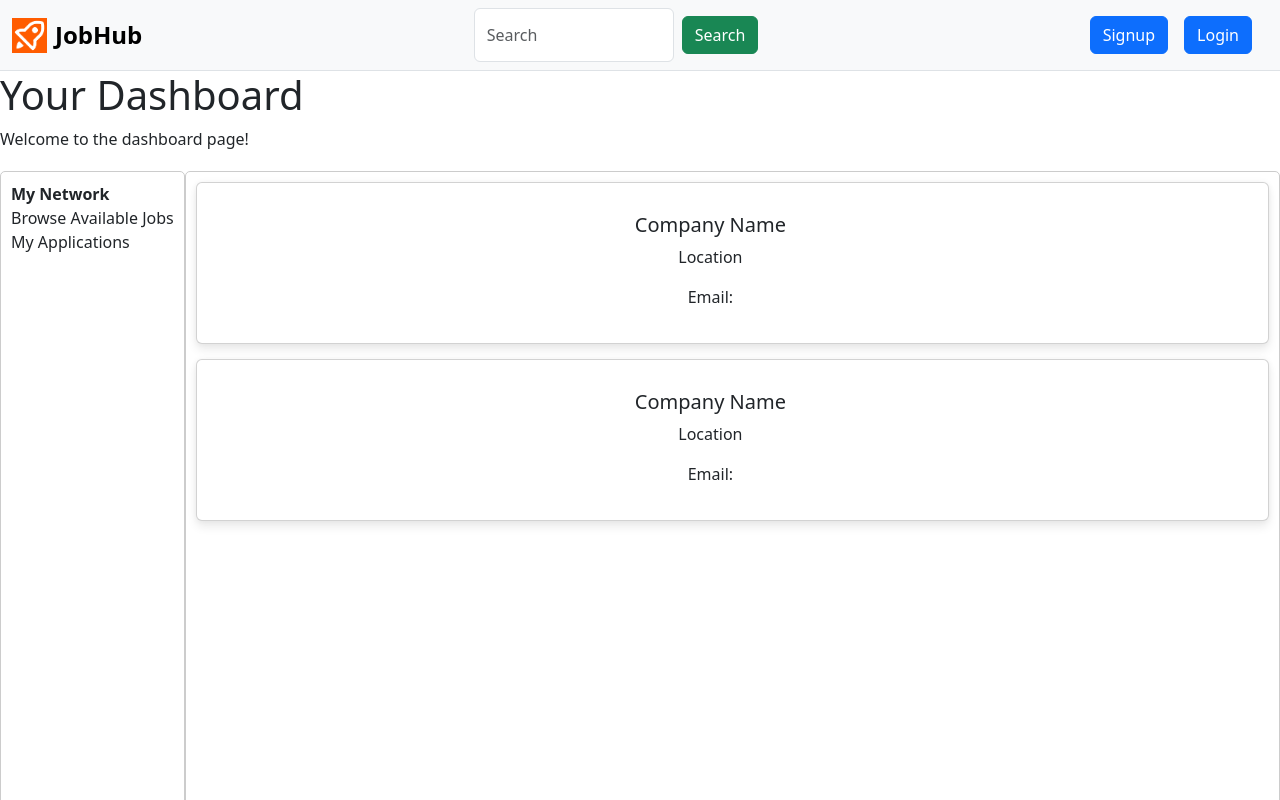
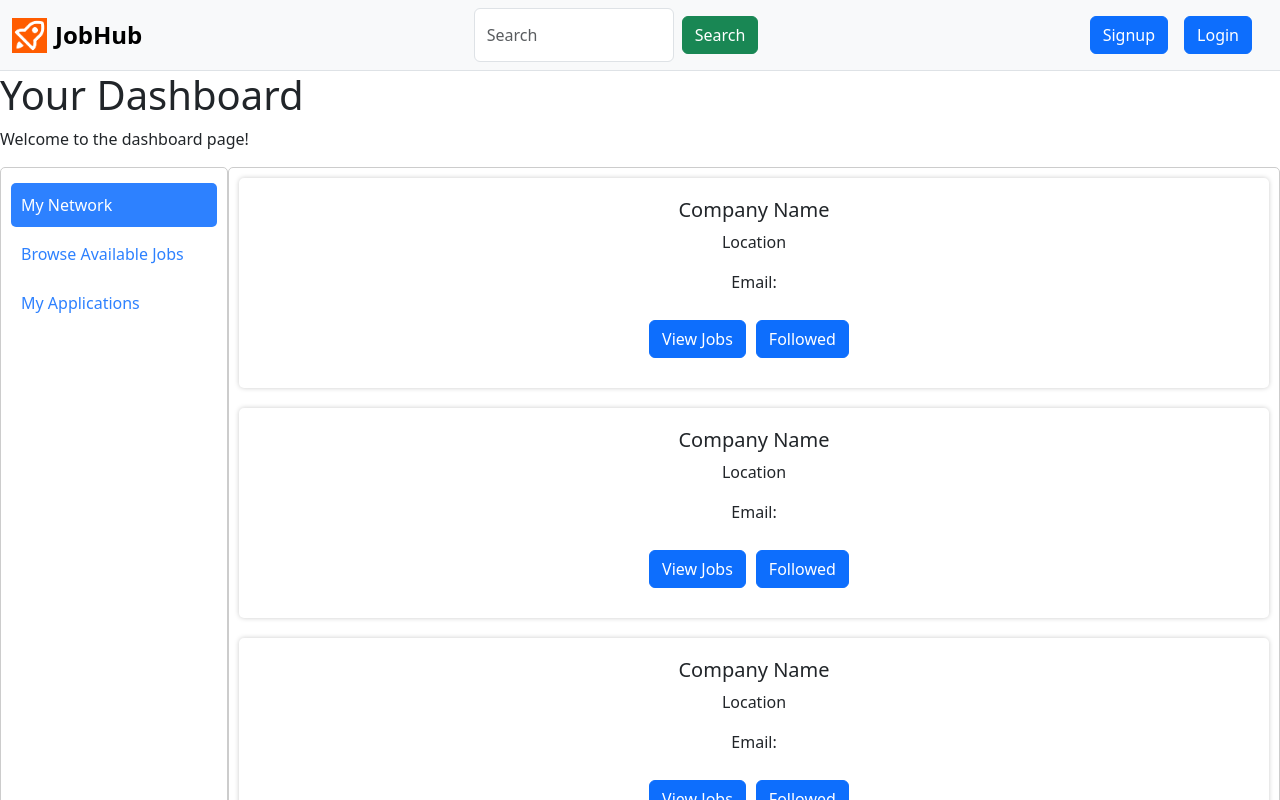
Before and after one commit to paulhuii/SENG401-Project, a React (Create React App) app in the folder client/: page /dashboard in a window 1280 px wide. Shown: the top 800 px of the page. Built offline with nearby package versions, Linux system fonts and the light colour scheme.

Commit message:
Placeholders for Dashboard built using Components
Added CompanyCards and ApplicationCards components to be consistent with Adrian.

Added more buttons for each card.

```diff
--- a/client/src/Dashboard.css
+++ b/client/src/Dashboard.css
@@ -1,19 +1,34 @@
-/*make divider flex*/
+
 .divider {
     height: 100vh;
     display: flex;
-    justify-content: space-evenly;
+    justify-content: space-between;
     align-items: stretch;
-    margin: 20px 0;
+
 }
 
-/*put each menu*/
 .divider .menu {
+    flex: 0.2;
     text-align: left;
     padding: 10px;
     border: 1px solid #ccc;
     border-radius: 5px;
+}
+
+.divider .menu-item {
+    padding: 10px;
+    margin: 5px 0;
+    border-radius: 5px;
+    color: #2D81FF;
+    text-decoration: none;
+    display: block;
+    transition: background-color 0.3s;
+}
+
+.divider .menu-item:hover {
     cursor: pointer;
+    background-color: #2D81FF;
+    color: #fff;
 }
 
 .divider .menu-content {
@@ -24,11 +39,13 @@
     border-radius: 5px;
 }
 
-.menu-item.active {
-    font-weight: bolder;
+.divider .menu-item.active {
+    background-color: #2D81FF;
+    padding: 10px;
+    color:#fff;
 }
 
-.card {
+/* .card-db#dashboard-card {
     margin-bottom: 20px;
     padding: 20px;
     background-color: #fff;
@@ -36,8 +53,11 @@
     box-shadow: 0 0 5px 0 #ccc;
 }
 
-.card:hover {
+#dashboard-card:hover {
     box-shadow: 0 0 5px 0 #000;
-    transform: scale(1.03);
-    transition: transform 0.5s;
-}
+    transform: scale(1.05);
+    transition: transform 0.3s, box-shadow 0.3s;
+    cursor: pointer;
+    color: #2D81FF;
+
+} */
--- a/client/src/Dashboard.js
+++ b/client/src/Dashboard.js
@@ -1,9 +1,11 @@
 // dashboard.js
 
 import React, { useState } from 'react';
-import './App.css';
 import './Dashboard.css';
-import 'bootstrap/dist/css/bootstrap.min.css';
+import JobListing from "./components/jobPosting/JobListing";
+import CompanyCard from "./components/Cards/CompanyCard";
+import ApplicationCard from "./components/Cards/ApplicationCard";
+
 
 function Dashboard() {
   const [selectedMenuItem, setSelectedMenuItem] = useState('My Network');
@@ -28,52 +30,49 @@ function Dashboard() {
 
           <div className="menu-content">
             {selectedMenuItem === 'My Network' &&
-            <div className="content-item">
+            <div className="content-item-db">
               <div className='card-columns companies'>
-                <div className="card">
+                <CompanyCard />
+                <CompanyCard />
+                <CompanyCard />
+                <CompanyCard />
+                {/* <div className="card-db" id='dashboard-card'>
                   <div className="card-body recruiter">
-                    <h5 className="card-title">Company Name</h5>
-                    <p className="card-text">Location</p>
-                    <p className="card-text">Email:</p>
+                    <h5 className="card-title-db">Company Name</h5>
+                    <p className="card-text-db">Location</p>
+                    <p className="card-text-db">Email:</p>
                   </div>
-                </div>
-
-                <div className="card">
-                  <div className="card-body recruiter">
-                    <h5 className="card-title">Company Name</h5>
-                    <p className="card-text">Location</p>
-                    <p className="card-text">Email:</p>
-                  </div>
-                </div>
+                </div> */}
 
               </div>
 
             </div>}
             {selectedMenuItem === 'Browse Available Jobs' &&
-            <div className="content-item">
-              Content 2
+            <div className="content-item-db">
+              <div className="card-columns job-listing">
+                <JobListing />
+                <JobListing />
+                <JobListing />
+                <JobListing />
+              </div>
+
             </div>}
             {selectedMenuItem === 'My Applications' &&
-            <div className="content-item">
+            <div className="content-item-db">
               <div className='card-columns applications'>
-                <div className="card">
+                <ApplicationCard />
+                <ApplicationCard />
+                <ApplicationCard />
+                <ApplicationCard />
+                {/* <div className="card-db" id='dashboard-card'>
                   <div className="card-body applied-job">
-                    <h5 className="card-title">Job Title</h5>
-                    <p className="card-text">Company Name</p>
-                    <p className="card-text">Location</p>
-                    <p className="card-text">Date Applied: 2021-01-01</p>
+                    <h5 className="card-title-db">Job Title</h5>
+                    <p className="card-text-db">Company Name</p>
+                    <p className="card-text-db">Location</p>
+                    <p className="card-text-db">Date Applied: 2021-01-01</p>
                   </div>
-                </div>
-                <div className="card">
-                  <div className="card-body applied-job">
-                    <h5 className="card-title">Job Title</h5>
-                    <p className="card-text">Company Name</p>
-                    <p className="card-text">Location</p>
-                    <p className="card-text">Date Applied: 2021-01-01</p>
-                  </div>
-                </div>
+                </div> */}
               </div>
-
             </div>}
           </div>
         </div>
--- /dev/null
+++ b/client/src/components/Cards/ApplicationCard.js
@@ -0,0 +1,17 @@
+import "./DashboardCard.css"
+
+function ApplicationCard({ application }) {
+  return (
+    <div className="card-db" id='dashboard-card'>
+        <div className="card-body applied-job">
+            <h5 className="card-title-db">Job Title</h5>
+            <p className="card-text-db">Company Name</p>
+            <p className="card-text-db">Location</p>
+            <p className="card-text-db">Date Applied: 2021-01-01</p>
+            <button type="button" className="btn btn-primary">View Application</button>
+        </div>
+    </div>
+  );
+}
+
+export default ApplicationCard;
--- /dev/null
+++ b/client/src/components/Cards/CompanyCard.js
@@ -0,0 +1,17 @@
+import "./DashboardCard.css"
+
+function CompanyCard({ company }) {
+  return (
+    <div className="card-db" id='dashboard-card'>
+      <div className="card-body recruiter">
+        <h5 className="card-title-db">Company Name</h5>
+        <p className="card-text-db">Location</p>
+        <p className="card-text-db">Email:</p>
+        <button type="button" className="btn btn-primary">View Jobs</button>
+        <button type="button" className="btn btn-primary">Followed</button>
+      </div>
+    </div>
+  );
+}
+
+export default CompanyCard;
--- /dev/null
+++ b/client/src/components/Cards/DashboardCard.css
@@ -0,0 +1,21 @@
+.card-db#dashboard-card {
+    margin-bottom: 20px;
+    padding: 20px;
+    background-color: #fff;
+    border-radius: 5px;
+    box-shadow: 0 0 5px 0 #ccc;
+}
+
+#dashboard-card:hover {
+    box-shadow: 0 0 5px 0 #000;
+    transform: scale(1.05);
+    transition: transform 0.3s, box-shadow 0.3s;
+
+    color: #2D81FF;
+
+}
+
+.card-db button {
+    cursor: pointer;
+    margin: 10px 10px 10px 0;
+}
```
